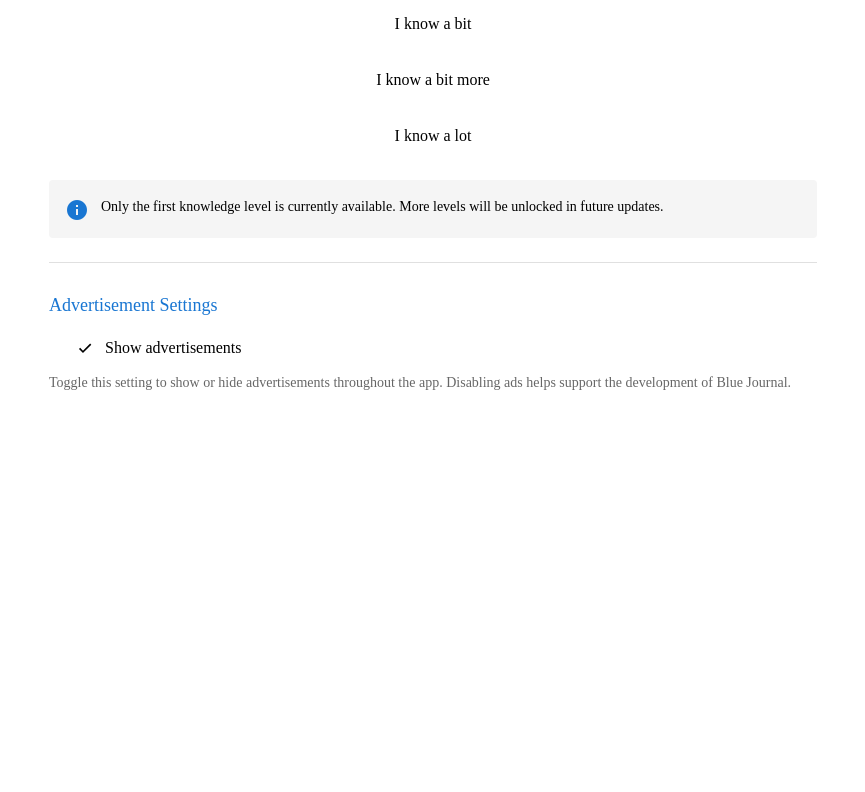
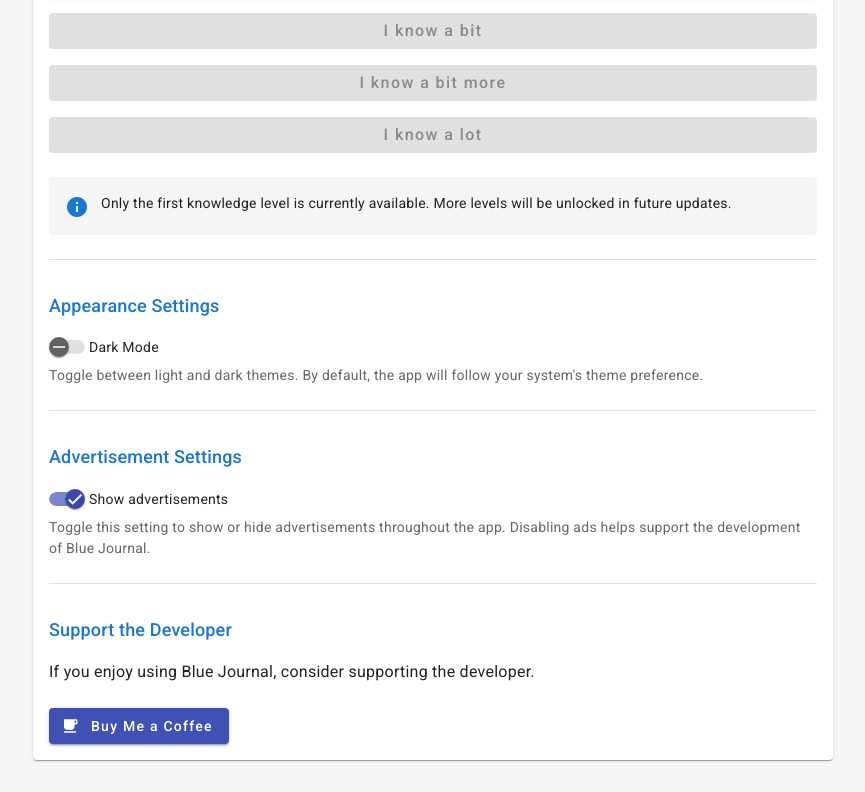
Before and after one commit to azimuthdeveloper/bluejournal, an Angular app: page /settings in a window 1280 px wide. Shown: the part 283-1075 px from the top of the page, without its empty margins (207-1072 px from the left). Before the commit the page ends 800 px from the top, so only its background shows below. Built offline with nearby package versions, Linux system fonts and the light colour scheme.

Commit message:
Add dark mode with system preference detection, Buy Me a Coffee link, and improved styles

```diff
--- a/angular.json
+++ b/angular.json
@@ -24,11 +24,15 @@
               {
                 "glob": "**/*",
                 "input": "public"
-              }
+              },
+              "src/manifest.webmanifest",
+              "src/assets"
             ],
             "styles": [
+              "@angular/material/prebuilt-themes/indigo-pink.css",
               "src/styles.css"
             ],
+            "serviceWorker": false,
             "scripts": []
           },
           "configurations": {
--- a/src/app/components/settings/settings.component.css
+++ b/src/app/components/settings/settings.component.css
@@ -69,16 +69,18 @@
   font-weight: 500;
 }
 
-/* Ads toggle container */
-.ads-toggle-container {
+/* Toggle containers */
+.ads-toggle-container,
+.theme-toggle-container {
   margin-top: 16px;
 }
 
-.ads-toggle-container .settings-description {
+.ads-toggle-container .settings-description,
+.theme-toggle-container .settings-description {
   margin-top: 8px;
   margin-bottom: 0;
   font-size: 14px;
-  color: rgba(0, 0, 0, 0.6);
+  color: var(--secondary-text-color);
 }
 
 /* Hide ads when disabled */
@@ -86,6 +88,25 @@
   display: none !important;
 }
 
+/* Support section */
+.support-links {
+  display: flex;
+  flex-wrap: wrap;
+  gap: 16px;
+  margin-top: 16px;
+}
+
+.support-button {
+  display: flex;
+  align-items: center;
+  gap: 8px;
+  padding: 8px 16px;
+}
+
+.support-button mat-icon {
+  margin-right: 4px;
+}
+
 @media (max-width: 600px) {
   .settings-container {
     padding: 8px;
--- a/src/app/components/settings/settings.component.html
+++ b/src/app/components/settings/settings.component.html
@@ -33,6 +33,22 @@
         </div>
       </div>
 
+      <!-- Appearance Settings Section -->
+      <div class="settings-section">
+        <h3>Appearance Settings</h3>
+        <div class="theme-toggle-container">
+          <mat-slide-toggle
+            [(ngModel)]="darkMode"
+            (change)="toggleDarkMode()"
+            color="primary">
+            Dark Mode
+          </mat-slide-toggle>
+          <p class="settings-description">
+            Toggle between light and dark themes. By default, the app will follow your system's theme preference.
+          </p>
+        </div>
+      </div>
+
       <!-- Ads Settings Section -->
       <div class="settings-section">
         <h3>Advertisement Settings</h3>
@@ -49,7 +65,24 @@
           </p>
         </div>
       </div>
+
+      <!-- Support Section -->
+      <div class="settings-section">
+        <h3>Support the Developer</h3>
+        <p class="settings-description">
+          If you enjoy using Blue Journal, consider supporting the developer.
+        </p>
+        <div class="support-links">
+          <a mat-raised-button
+             color="primary"
+             href="https://www.buymeacoffee.com/flutterscratch"
+             target="_blank"
+             class="support-button">
+            <mat-icon>local_cafe</mat-icon>
+            Buy Me a Coffee
+          </a>
+        </div>
+      </div>
     </mat-card-content>
   </mat-card>
 </div>
-<script type="text/javascript" src="https://cdnjs.buymeacoffee.com/1.0.0/button.prod.min.js" data-name="bmc-button" data-slug="flutterscratch" data-color="#5F7FFF" data-emoji="😇"  data-font="Cookie" data-text="Thanks for the journal!" data-outline-color="#000000" data-font-color="#ffffff" data-coffee-color="#FFDD00" ></script>
--- a/src/app/components/settings/settings.component.ts
+++ b/src/app/components/settings/settings.component.ts
@@ -7,6 +7,7 @@ import { MatSlideToggleModule } from '@angular/material/slide-toggle';
 import { FormsModule } from '@angular/forms';
 import { Router } from '@angular/router';
 import { AppComponent } from '../../app.component';
+import { ThemeService } from '../../services/theme.service';
 
 @Component({
   selector: 'app-settings',
@@ -34,7 +35,14 @@ export class SettingsComponent implements OnInit {
   // Ads settings
   showAds: boolean = true;
 
-  constructor(private router: Router, private appComponent: AppComponent) {}
+  // Dark mode settings
+  darkMode: boolean = false;
+
+  constructor(
+    private router: Router,
+    private appComponent: AppComponent,
+    private themeService: ThemeService
+  ) {}
 
   ngOnInit(): void {
     // Load ads preference from localStorage
@@ -43,6 +51,19 @@ export class SettingsComponent implements OnInit {
       this.showAds = adsPreference === 'true';
       this.updateAdsVisibility();
     }
+
+    // Initialize dark mode state
+    this.darkMode = this.themeService.getCurrentTheme();
+
+    // Subscribe to theme changes
+    this.themeService.isDarkMode().subscribe(isDarkMode => {
+      this.darkMode = isDarkMode;
+    });
+  }
+
+  // Method to toggle dark mode
+  toggleDarkMode(): void {
+    this.themeService.toggleDarkMode();
   }
 
   // Method to handle knowledge level selection
--- /dev/null
+++ b/src/app/services/theme.service.ts
@@ -0,0 +1,79 @@
+import { Injectable, Renderer2, RendererFactory2 } from '@angular/core';
+import { BehaviorSubject, Observable } from 'rxjs';
+
+@Injectable({
+  providedIn: 'root'
+})
+export class ThemeService {
+  private renderer: Renderer2;
+  private darkMode = new BehaviorSubject<boolean>(false);
+
+  constructor(rendererFactory: RendererFactory2) {
+    this.renderer = rendererFactory.createRenderer(null, null);
+
+    // Initialize theme based on localStorage or system preference
+    this.initTheme();
+  }
+
+  private initTheme(): void {
+    // Check localStorage first
+    const storedTheme = localStorage.getItem('bluejournal_dark_mode');
+
+    if (storedTheme !== null) {
+      // Use stored preference
+      const isDarkMode = storedTheme === 'true';
+      this.setDarkMode(isDarkMode);
+    } else {
+      // Check system preference
+      const prefersDarkMode = window.matchMedia('(prefers-color-scheme: dark)').matches;
+      this.setDarkMode(prefersDarkMode);
+
+      // Listen for changes in system preference
+      window.matchMedia('(prefers-color-scheme: dark)').addEventListener('change', e => {
+        // Only update if user hasn't set a preference
+        if (localStorage.getItem('bluejournal_dark_mode') === null) {
+          this.setDarkMode(e.matches);
+        }
+      });
+    }
+  }
+
+  isDarkMode(): Observable<boolean> {
+    return this.darkMode.asObservable();
+  }
+
+  getCurrentTheme(): boolean {
+    return this.darkMode.value;
+  }
+
+  setDarkMode(isDarkMode: boolean): void {
+    // Update BehaviorSubject
+    this.darkMode.next(isDarkMode);
+
+    // Save to localStorage
+    localStorage.setItem('bluejournal_dark_mode', isDarkMode.toString());
+
+    // Apply theme to document
+    if (isDarkMode) {
+      this.renderer.addClass(document.body, 'dark-theme');
+
+      // Update meta theme-color for browser UI
+      const metaThemeColor = document.querySelector('meta[name="theme-color"]');
+      if (metaThemeColor) {
+        metaThemeColor.setAttribute('content', '#303030');
+      }
+    } else {
+      this.renderer.removeClass(document.body, 'dark-theme');
+
+      // Reset meta theme-color for browser UI
+      const metaThemeColor = document.querySelector('meta[name="theme-color"]');
+      if (metaThemeColor) {
+        metaThemeColor.setAttribute('content', '#1976d2');
+      }
+    }
+  }
+
+  toggleDarkMode(): void {
+    this.setDarkMode(!this.darkMode.value);
+  }
+}
--- a/src/styles.css
+++ b/src/styles.css
@@ -1 +1,163 @@
 /* You can add global styles to this file, and also import other style files */
+:root {
+  /* Light theme variables */
+  --background-color: #f5f5f5;
+  --text-color: rgba(0, 0, 0, 0.87);
+  --secondary-text-color: rgba(0, 0, 0, 0.6);
+  --card-background: #ffffff;
+  --border-color: #e0e0e0;
+  --hover-color: #d0d0d0;
+  --primary-color: #1976d2;
+  --accent-color: #ff4081;
+  --warn-color: #f44336;
+  --disabled-color: rgba(0, 0, 0, 0.38);
+  --shadow-color: rgba(0, 0, 0, 0.1);
+}
+
+.dark-theme {
+  /* Dark theme variables */
+  --background-color: #303030;
+  --text-color: rgba(255, 255, 255, 0.87);
+  --secondary-text-color: rgba(255, 255, 255, 0.6);
+  --card-background: #424242;
+  --border-color: #616161;
+  --hover-color: #505050;
+  --primary-color: #7b1fa2; /* Purple 700 */
+  --accent-color: #69f0ae; /* Green A200 */
+  --warn-color: #f44336;
+  --disabled-color: rgba(255, 255, 255, 0.38);
+  --shadow-color: rgba(0, 0, 0, 0.3);
+
+  /* Override Angular Material prebuilt theme */
+  color-scheme: dark;
+}
+
+html, body {
+  height: 100%;
+  margin: 0;
+  font-family: Roboto, "Helvetica Neue", sans-serif;
+}
+
+body {
+  margin: 0;
+  padding: 0;
+  background-color: var(--background-color);
+  color: var(--text-color);
+  transition: background-color 0.3s ease, color 0.3s ease;
+}
+
+/* Apply theme variables to Material components */
+.mat-mdc-card {
+  background-color: var(--card-background);
+  color: var(--text-color);
+}
+
+.mat-toolbar.mat-primary {
+  background-color: var(--primary-color);
+  color: white;
+}
+
+.mat-mdc-raised-button.mat-primary {
+  background-color: var(--primary-color);
+}
+
+.mat-mdc-button.mat-primary {
+  color: var(--primary-color);
+}
+
+/* Dark theme overrides for specific components */
+.dark-theme .mat-mdc-card {
+  background-color: var(--card-background);
+  color: var(--text-color);
+}
+
+.dark-theme .note-card,
+.dark-theme .settings-card,
+.dark-theme .new-note-card,
+.dark-theme .search-card,
+.dark-theme .edit-note-card {
+  background-color: var(--card-background);
+  color: var(--text-color);
+}
+
+.dark-theme .mat-mdc-form-field-label {
+  color: var(--secondary-text-color);
+}
+
+.dark-theme .mat-mdc-input-element {
+  color: var(--text-color);
+}
+
+.dark-theme .mat-mdc-form-field-underline {
+  background-color: var(--border-color);
+}
+
+.dark-theme .category-chip {
+  background-color: #505050;
+  color: var(--text-color);
+}
+
+.dark-theme .category-chip:hover {
+  background-color: #606060;
+}
+
+.dark-theme .category-chip.selected {
+  background-color: var(--primary-color);
+  color: white;
+}
+
+.dark-theme .note-category {
+  background-color: #505050;
+  color: var(--text-color);
+}
+
+.dark-theme .note-category:hover {
+  background-color: #606060;
+}
+
+.dark-theme .note-category.selected {
+  background-color: var(--primary-color);
+  color: white;
+}
+
+.dark-theme .settings-info {
+  background-color: #404040;
+}
+
+.dark-theme .room-cell {
+  background-color: #424242;
+  border-color: #616161;
+}
+
+/* Global utility classes */
+.full-width {
+  width: 100%;
+}
+
+.text-center {
+  text-align: center;
+}
+
+.mt-1 {
+  margin-top: 8px;
+}
+
+.mt-2 {
+  margin-top: 16px;
+}
+
+.mb-1 {
+  margin-bottom: 8px;
+}
+
+.mb-2 {
+  margin-bottom: 16px;
+}
+
+.p-1 {
+  padding: 8px;
+}
+
+.p-2 {
+  padding: 16px;
+}
```
Also changed, not shown: src/app/app.component.ts (+24 -3 lines), blueprinceicon.png (added), deployment-info.txt.
